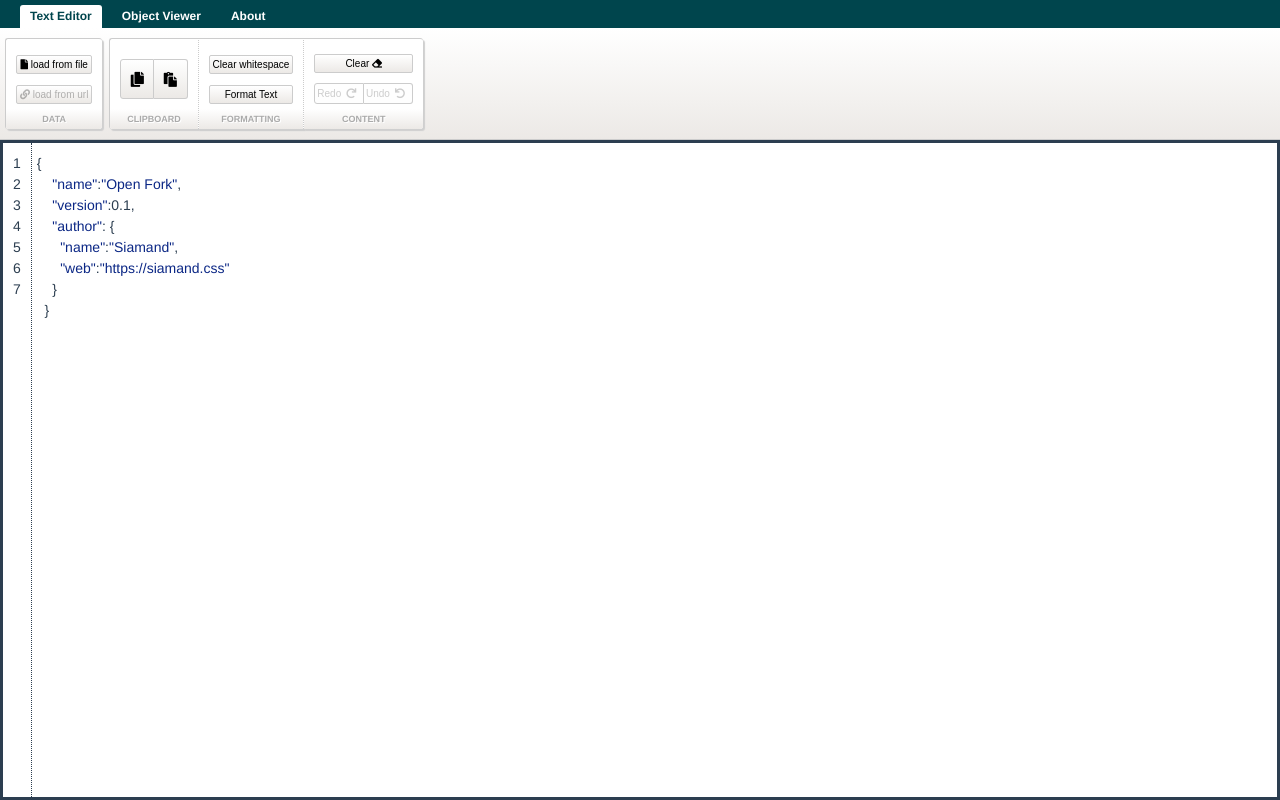
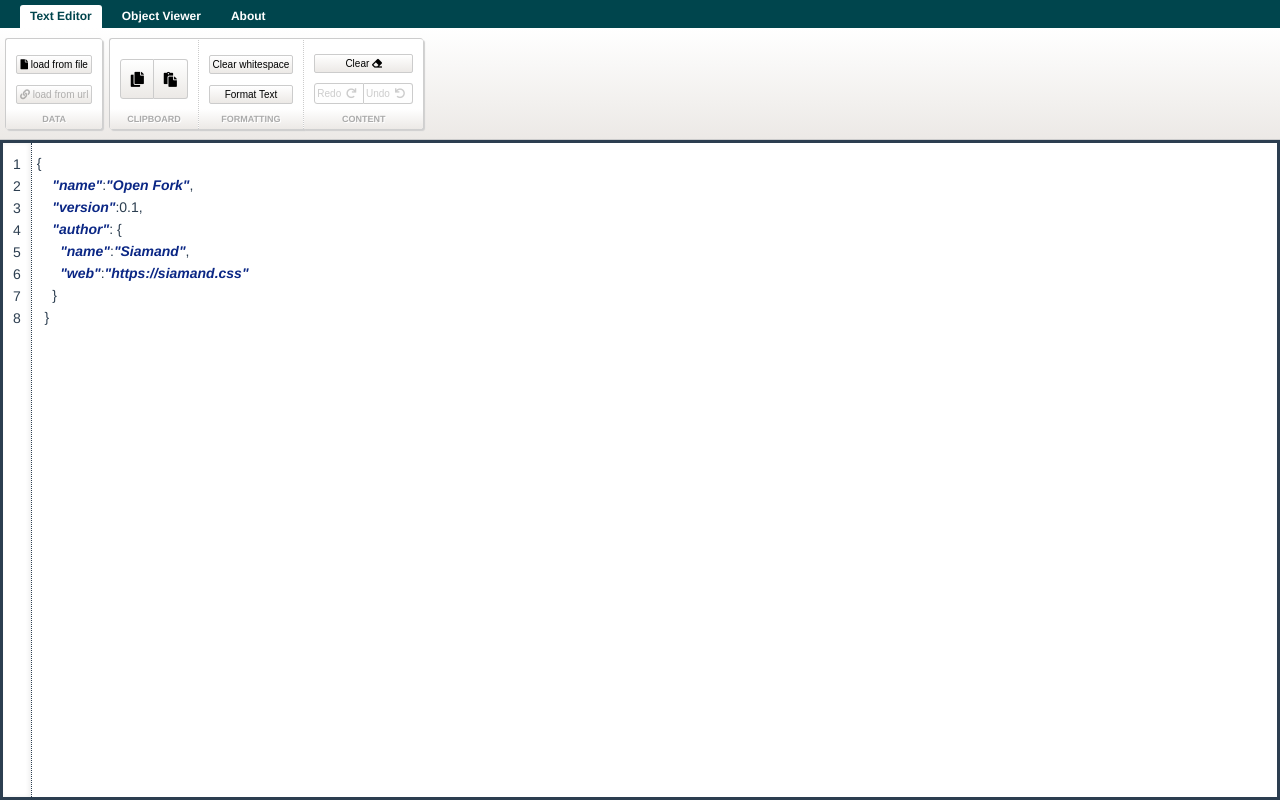
Before and after one commit to code-by-sia/OpenFork, a Vue app: page / in a window 1280 px wide. Built offline with nearby package versions, Linux system fonts and the light colour scheme.

Commit message:
feat: somthing UI

```diff
--- a/src/Editor.vue
+++ b/src/Editor.vue
@@ -85,9 +85,8 @@ export default class Editor extends Vue {
         flex-direction: column;
         border-right: dotted thin;
         padding: 10px;
-        :last-child {
-          display: none;
-        }
+        line-height: 22px;
+        box-shadow: -2px 0 4px 0 #eeeeee inset;
       }
 
       & .content {
@@ -95,12 +94,15 @@ export default class Editor extends Vue {
         flex: 1;
         flex-direction: column;
         & .line {
+          border-bottom: solid thin transparent;
           &:hover {
             background: #ffd;
             border-bottom: dotted thin #ccc;
           }
           & span.str {
             color: #0b2785;
+            font-weight: bold;
+            font-style: italic;
           }
         }
       }
```
Also changed, not shown: 8 other files (tests, documents, lock files or other folders).
